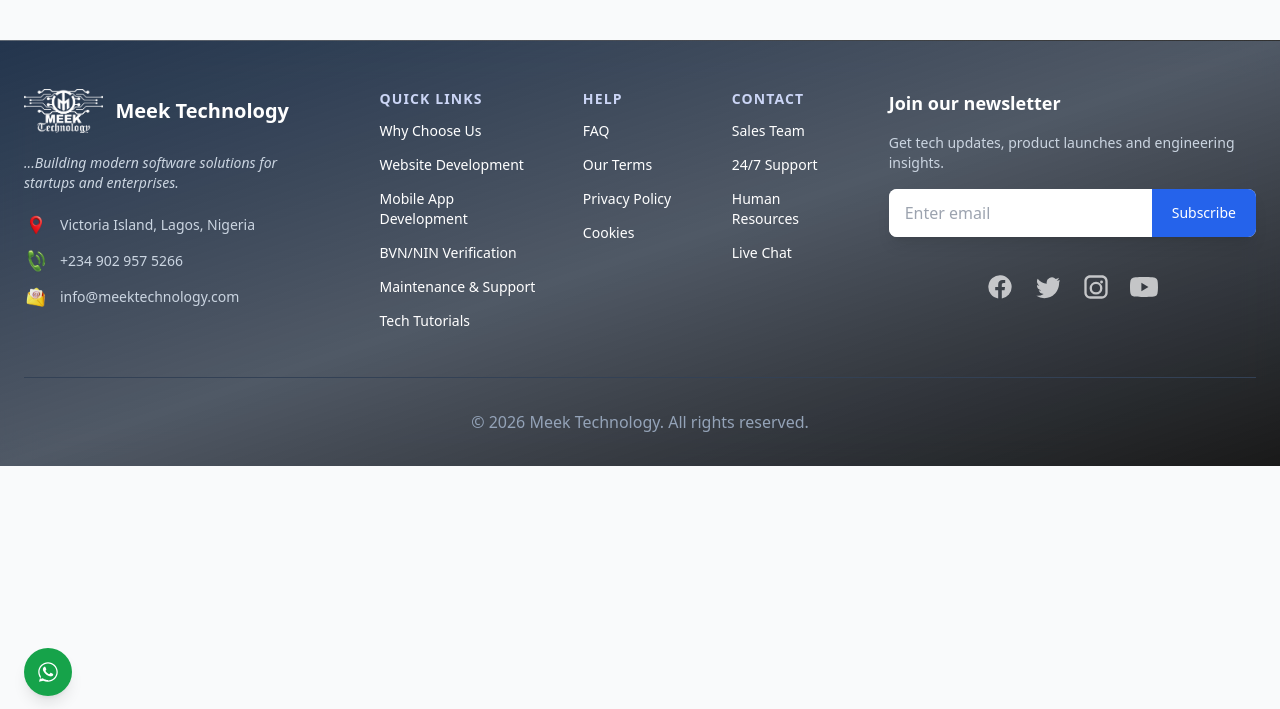
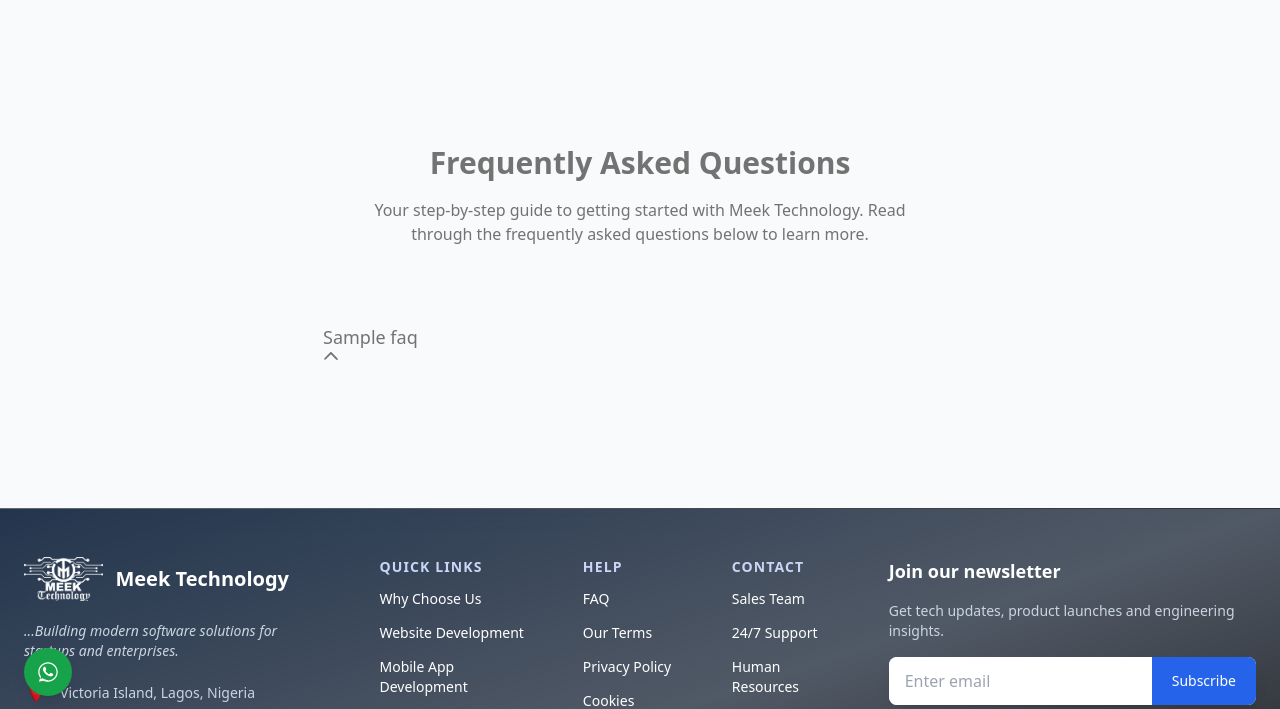
Before and after one commit to Mightysho/meektech-site, a Django app: template apps/help/templates/help/faq.html in a window 1280 px wide. Shown: the part 80-789 px from the top of the page. Run offline with Django 5.2, Linux system fonts and the light colour scheme; the template is opened without the code that fills it: most values are stand-ins (such as "Sample title", 1, 10 or a date in 2020); parts of the project's set-up code (start-up, migrations or seed data) failed here and were passed over; some libraries are stand-ins or nearby versions.

Commit message:
added more updates

```diff
--- a/apps/help/templates/help/faq.html
+++ b/apps/help/templates/help/faq.html
@@ -4,7 +4,7 @@
 {% block title %}FAQ{% endblock %}
 
 {% block content %}
-<!-- <div class="text-neutral-500 pt-16">
+<div class="text-neutral-500 pt-16">
     <div class="bg-gradient-to-t from-primary-500/10 from-20% to-transparent relative bg-surface-950 p-12 lg:p-20">
         <div class="relative z-20 flex flex-col items-center gap-14 zoomin">
             <div class="flex flex-col items-center gap-4">
@@ -17,13 +17,14 @@
                 </p>
             </div>
             <div class="w-full max-w-[682px]">
+                {% for faq in frequently %}
                     <div class="p-accordion p-component !rounded-xl !overflow-hidden border-none" data-pc-name="accordion" pc2="" data-pc-section="root">
                         <div class="p-accordionpanel !border-b !border-white/10 last:!border-none" data-pc-name="accordionpanel" data-p-disabled="false" pc3="" data-pc-section="root" data-p-active="false">
                             <button class="p-accordionheader !bg-primary-300 !p-6 !text-lg !font-medium !text-neutral-500 !leading-tight"
                             type="button" id="pv_id_1_accordionheader_0" tabindex="0" aria-controls="pv_id_1_accordioncontent_0"
                             data-pc-name="accordionheader" data-p-disabled="false" pc4="" data-pc-section="root"
                             aria-expanded="false" data-p-active="false">
-                            Question Here
+                                {{ Faq.Question }}
                             <svg width="14" height="14" viewBox="0 0 14 14" fill="none"
                             xmlns="http://www.w3.org/2000/svg" class="p-icon p-accordionheader-toggle-icon !text-neutral-500 !w-4 !h-4"
                             aria-hidden="true" data-pc-section="toggleicon">
@@ -37,16 +38,17 @@
                             <div class="p-accordioncontent !bg-neutral-20" id="pv_id_1_accordioncontent_0" role="region" aria-labelledby="pv_id_1_accordionheader_0" data-pc-name="accordioncontent" pc6="" data-pc-section="root" data-p-active="false" style="display: none;">
                                 <div class="p-accordioncontent-content !p-6 !bg-black/10" data-pc-section="content">
                                     <p class="text-base !text-neutral-500 leading-normal">
-                                    Answer here
+                                        {{ Faq.Answer }}
                                     </p>
                                 </div>
                             </div>
                         </div>
                     </div>
+                {% endfor %}
             </div>
         </div>
     </div>
-</div> -->
+</div>
 
 
 
```
Lines whose indentation alone changed are shown as unchanged.
